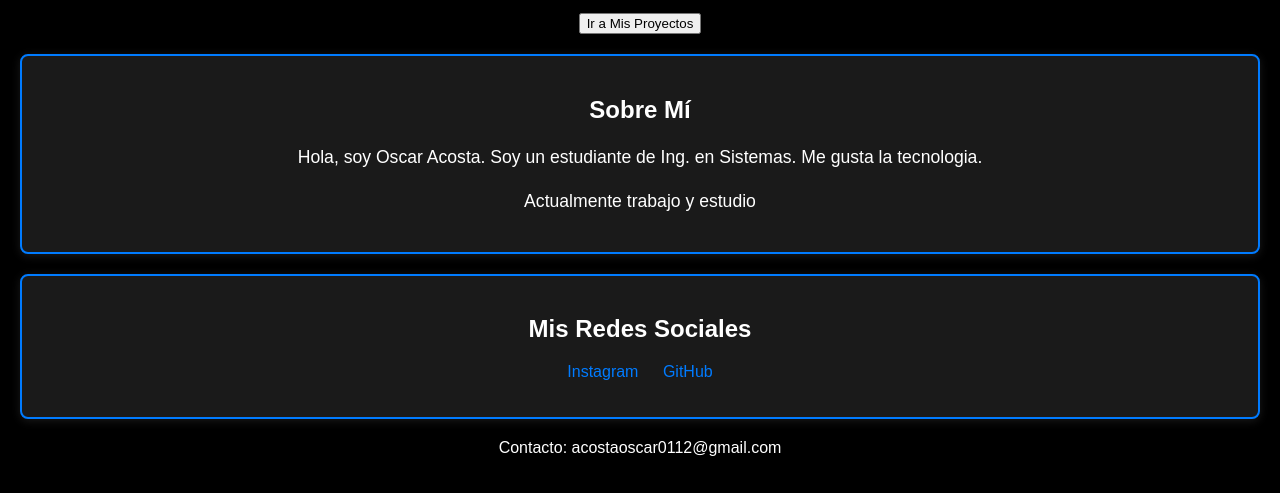
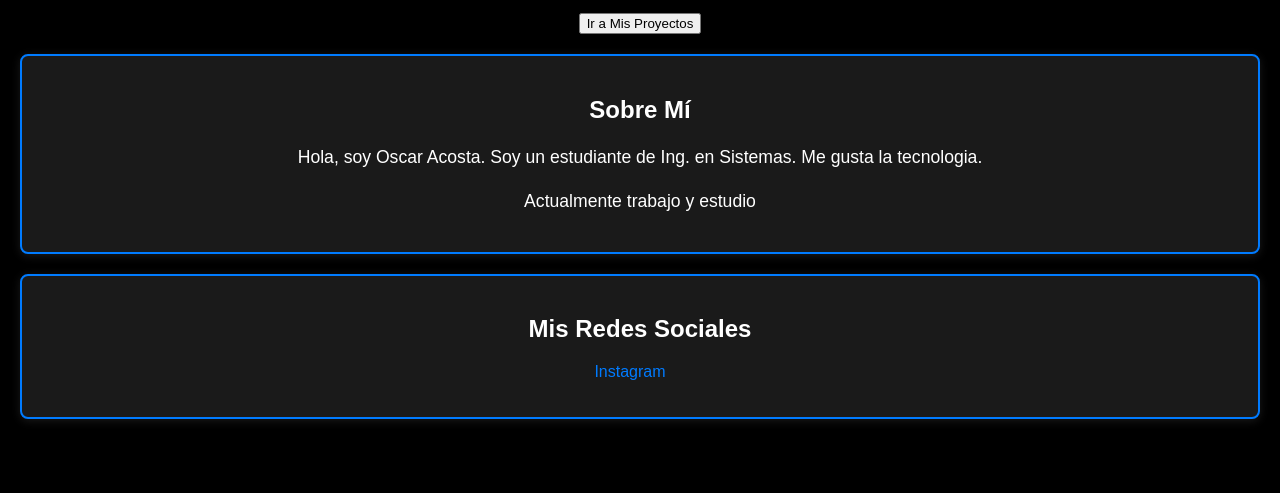
Before and after one commit to Oscar0154/Portafolio, a plain HTML site: page index.html in a window 1280 px wide. Shown: the part 489-982 px from the top of the page. After the commit the page ends 948 px from the top, so only its background shows below. Drawn offline with Linux system fonts and the light colour scheme.

Commit message:
Update index.html

```diff
--- a/index.html
+++ b/index.html
@@ -12,7 +12,7 @@
         <h2>Oscar Acosta</h2>
         <img src="https://lms2.oymas.edu.do/assets/avatar/assets/files/6bMp1xdzSqBr0fh18-misn-2-018-avatar.jpeg" alt="Tu Foto">
         <p>Matrícula: 18-MISN-2-018</p>
-        <button onclick="location.href='misproyectos.html'">Ir a Mis Proyectos</button>
+        <button onclick="location.href='mis_proyectos.html'">Ir a Mis Proyectos</button>
     </header>
 
     <div class="section" id="sobre-mi">
@@ -28,13 +28,4 @@
                 <a href="https://www.instagram.com/oscar.acosta14" target="_blank">Instagram</a>
             </li>
             <li>
-                <a href="https://github.com/Oscar0154" target="_blank">GitHub</a>
-            </li>
-        </ul>
-    </div>
-
-    <footer>
-        <p>Contacto: acostaoscar0112@gmail.com </p>
-    </footer>
-</body>
-</html>
+                <a href="https://github.com/Oscar015 ⬤
```
